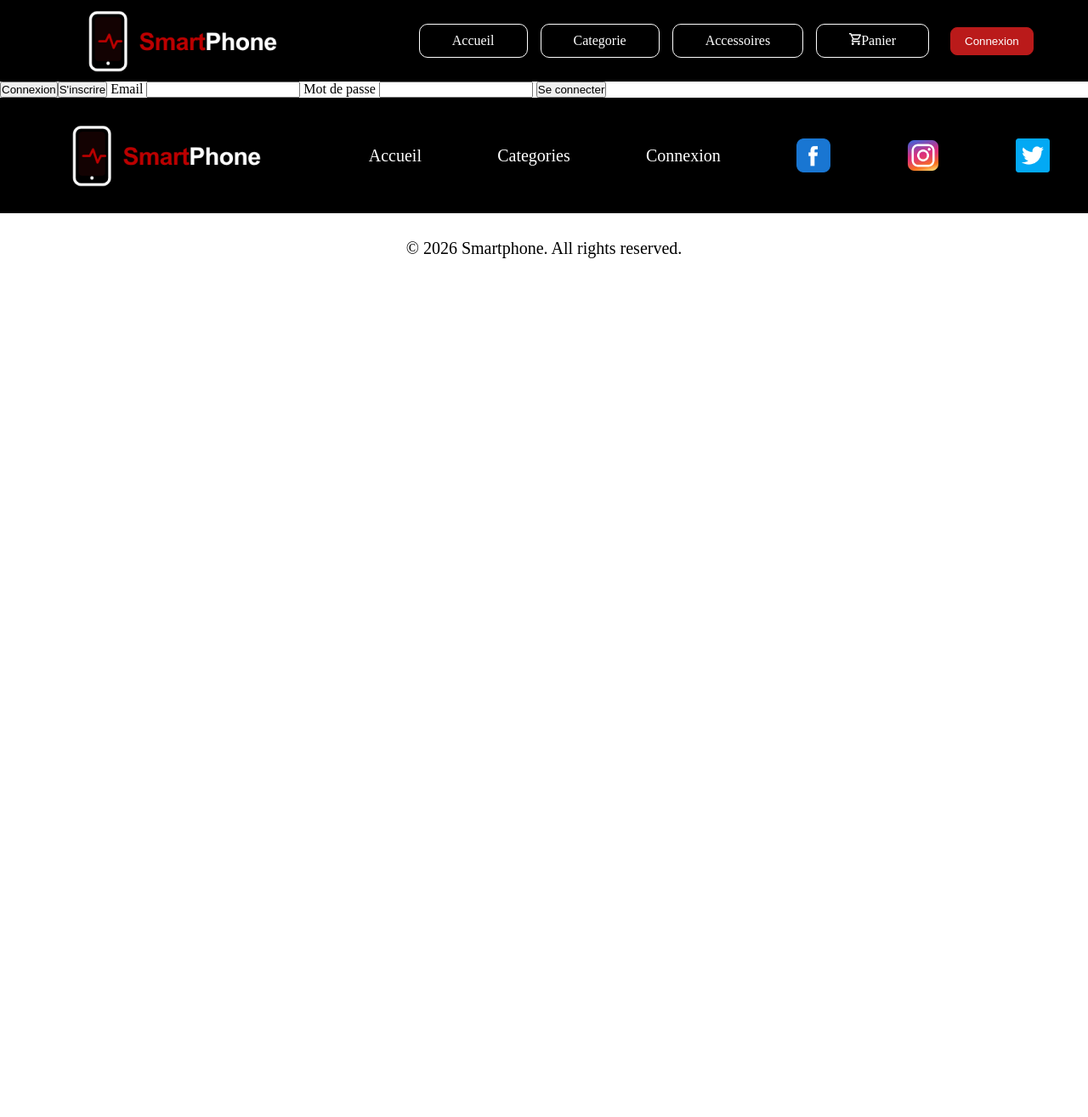
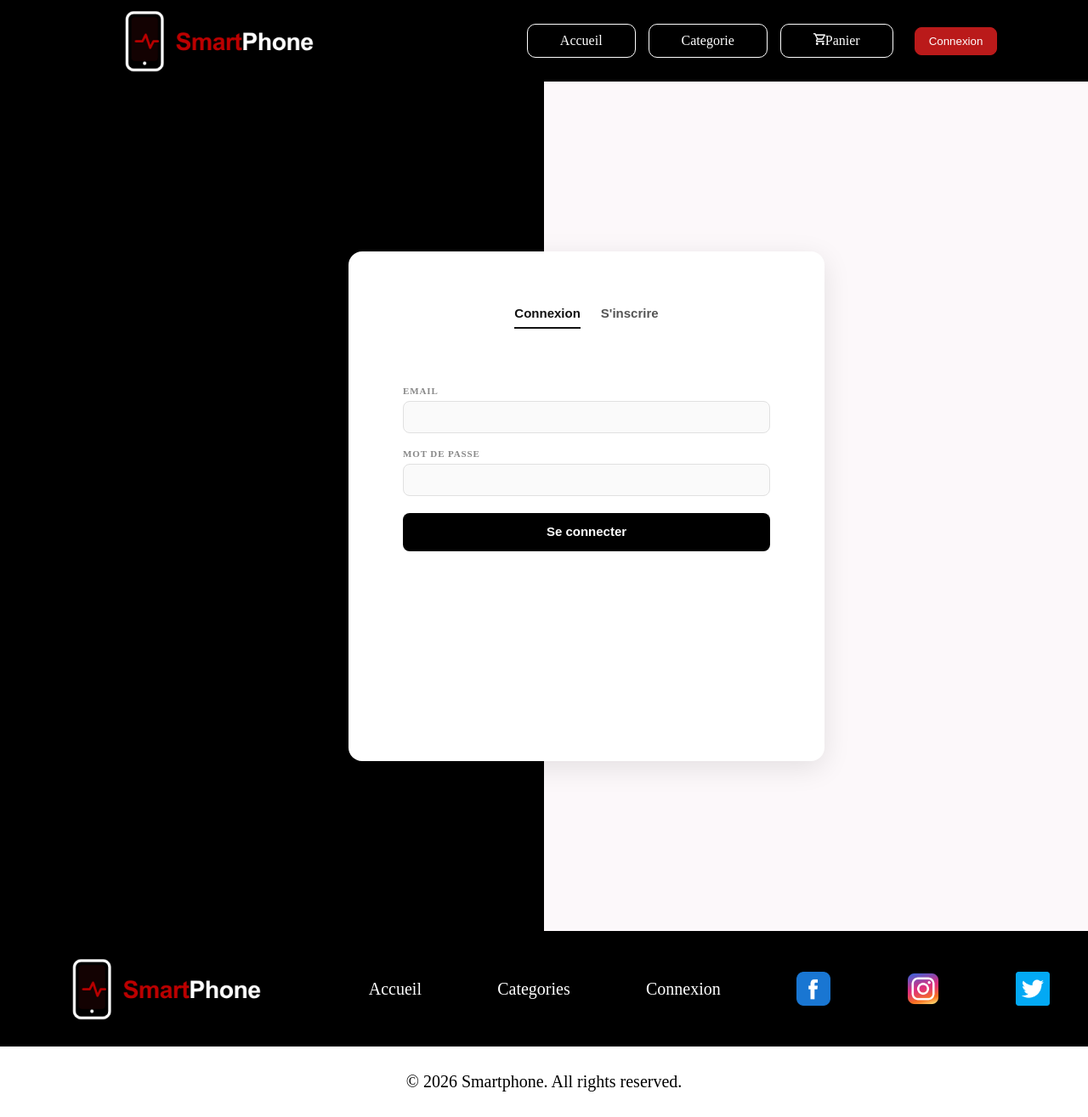
Before and after one commit to ranya-tech/Projet-fil-rouge, a PHP site: page /login.php in a window 1280 px wide. Shown: the whole page at 85% size. Before the commit the page ends 304 px from the top, so only its background shows below. Run offline with PHP 8.4, Linux system fonts and the light colour scheme.

Commit message:
Back-end

```diff
--- a/Projet/login.php
+++ b/Projet/login.php
@@ -12,20 +12,19 @@
         <nav>
             <a href="">Accueil</a>
             <a href="">Categorie</a>
-            <a href="">Accessoires</a>
             <a href=""><img src="asset/panier.png" alt="Panier" width="14">Panier</a>
             <button>Connexion</button>
         </nav>
     </header>
     <main>
         <form method="post">
-            <!-- if connexion afficher form w ila inscrire afiicher form akhra-->
-            <button>Connexion</button><button>S'inscrire</button>
+            <!-- if connexion afficher form w ila inscrire afiicher form akhra (PHP)-->
+            <button class="login">Connexion</button><button class="signup">S'inscrire</button>
             <label for="">Email</label>
             <input type="email" name="email" placeholder="">
             <label for="">Mot de passe</label>
             <input type="password" name="password" placeholder="">
-            <button>Se connecter</button>
+            <button class="connecter">Se connecter</button>
         </form>
     </main>
     <footer>
--- a/Projet/panier.php
+++ b/Projet/panier.php
@@ -11,8 +11,7 @@
         <img src="asset/Logo.png" alt="Logo">
         <nav>
             <a href="">Accueil</a>
-            <a href="">Categorie</a>
-            <a href="">Accessoires</a>
+            <a href="category.php">Categorie</a>
             <a href=""><img src="asset/shopping-cart.png" alt="Panier" width="16">Panier</a>
             <a href="">Profil</a>
         </nav>
--- a/Projet/style_log.css
+++ b/Projet/style_log.css
@@ -35,6 +35,78 @@ nav button{
     padding: 8px 16px;
     border-radius: 8px;
 }
+main {
+    display: flex;
+    align-items: center;
+    justify-content: center;
+    background: linear-gradient(to right, #000 50%, #FCF8FA 50%);
+    padding: 60px 80px;
+    min-height: 1000px;
+}
+form {
+    height: 600px;
+    margin-left: 100px;
+    background: #fff;
+    border-radius: 16px;
+    padding: 64px 64px 0;
+    width: 560px;
+    box-shadow: 0 8px 32px rgba(0,0,0,0.10);
+    text-align: center;
+}
+form button{
+    background: none;
+    border: none;
+    font-size: 15px;
+    font-weight: 600;
+    cursor: pointer;
+    padding: 0 0 8px 0;
+    border-bottom: 2px solid transparent;
+    transition: color 0.2s, border-color 0.2s;
+    margin-bottom: 49px;
+    display: inline-block;
+}
+form .login{
+    align-items: center;
+    color: #111;
+    border-bottom: 2px solid #111;
+    margin-right: 24px;
+}
+form .signup{
+    color: #555;
+}
+form label {
+    display: block;
+    font-size: 11px;
+    font-weight: 600;
+    letter-spacing: 0.08em;
+    text-transform: uppercase;
+    color: #888;
+    margin-bottom: 6px;
+    margin-top: 18px;
+    text-align: left;
+}
+form input{
+    width: 100%;
+    padding: 10px 14px 10px 38px;
+    border: 1.5px solid #e0e0e0;
+    border-radius: 8px;
+    font-size: 14px;
+    color: #333;
+    background-color: #fafafa;
+    outline: none;
+    transition: border-color 0.2s;
+    background-repeat: no-repeat;
+    background-position: 12px center;
+    background-size: 16px;
+}
+form .connecter{
+    background-color: #000;
+    color: #fff;
+    padding: 13px;
+    margin-top: 20px;
+    border-radius: 8px;
+    width: 100%;
+}
 .footer-container{
     background-color: #000;
     display: flex;
```
Also changed, not shown: Projet/Accueil.php (+8 -5 lines), Projet/category.php (+33 -47 lines), Projet/config.php (added, +11 -0 lines), Projet/details.php (+3 -4 lines), Projet/style_cat.css (+4 -4 lines), Projet/asset/s24ultra.jpg (added), Projet/asset/shopping-cart.png (deleted).
